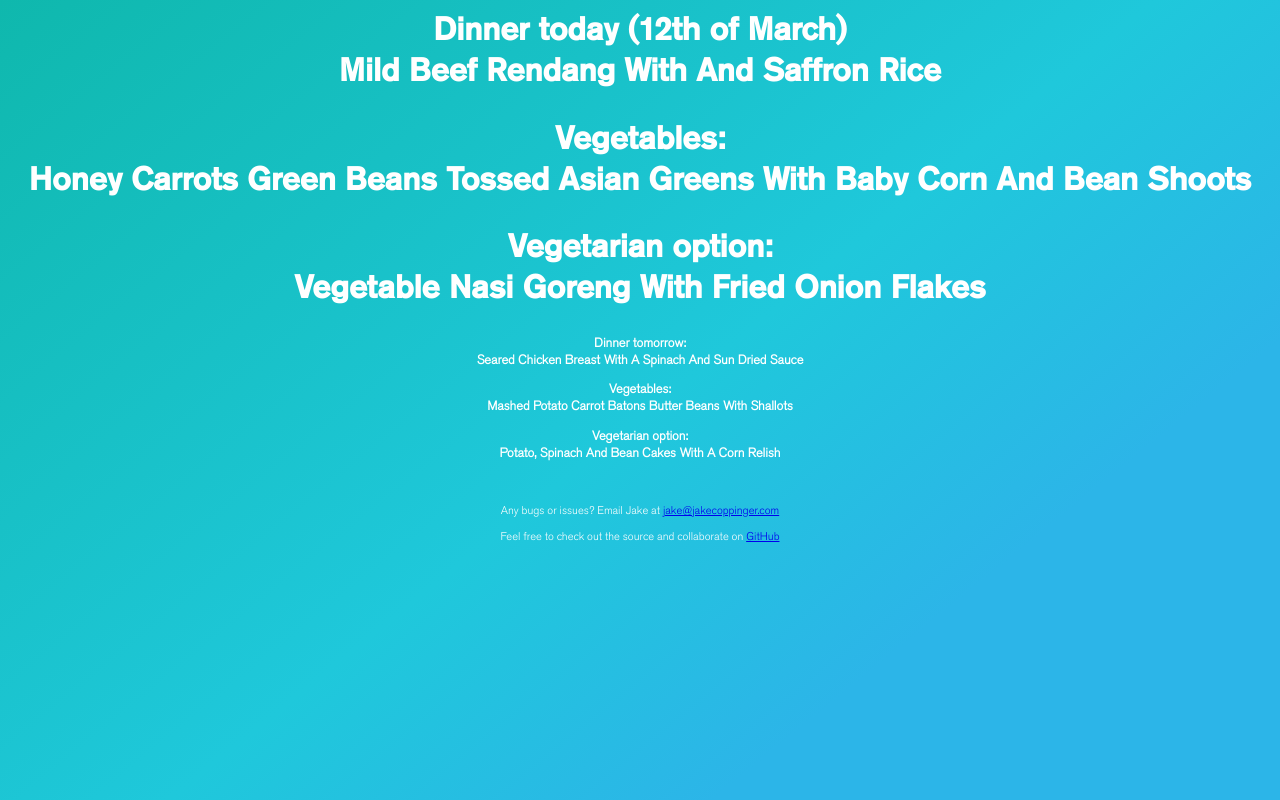
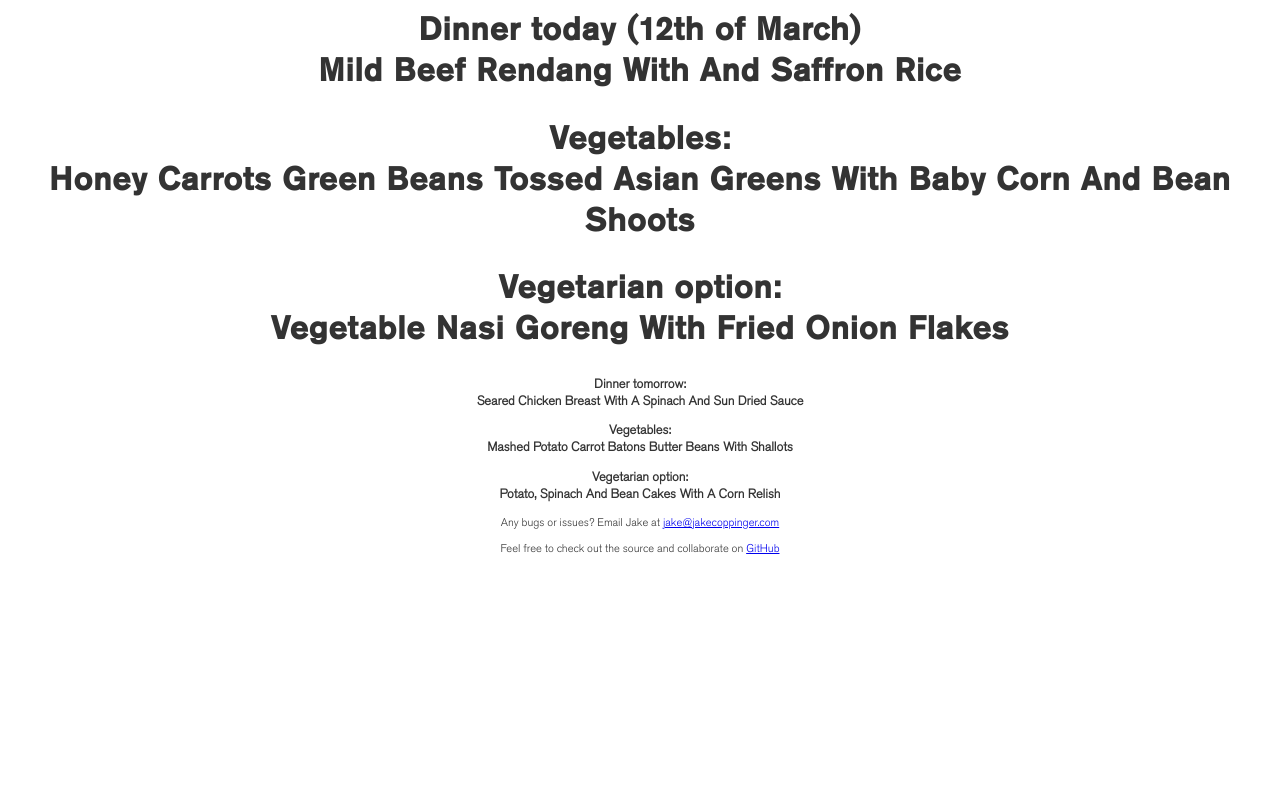
Before and after one commit to jakecoppinger/dinner_today, a plain HTML site: page index.html in a window 1280 px wide. Drawn offline with Linux system fonts and the light colour scheme.

Commit message:
Commented background for future feedback testing

```diff
--- a/styles.css
+++ b/styles.css
@@ -1,11 +1,18 @@
-h1,h2,h3,p {
+h1,
+h2,
+h3,
+p {
+    /*
     color: white;
+    */
+    color:#333333;
 }
 
 h2 {
     font-family: akzidenz-grotesk_pro_medium;
     font-size: 2em;
     text-align: center;
+    letter-spacing: 1.05;
 }
 
 h3 {
@@ -21,5 +28,7 @@ p {
 }
 
 body {
-        background: linear-gradient(141deg, #0fb8ad 0%, #1fc8db 51%, #2cb5e8 75%);
+    /*
+ background: linear-gradient(141deg, #0fb8ad 0%, #1fc8db 51%, #2cb5e8 75%);
+*/
 }
```
Also changed, not shown: index.html (+1 -1 lines).
